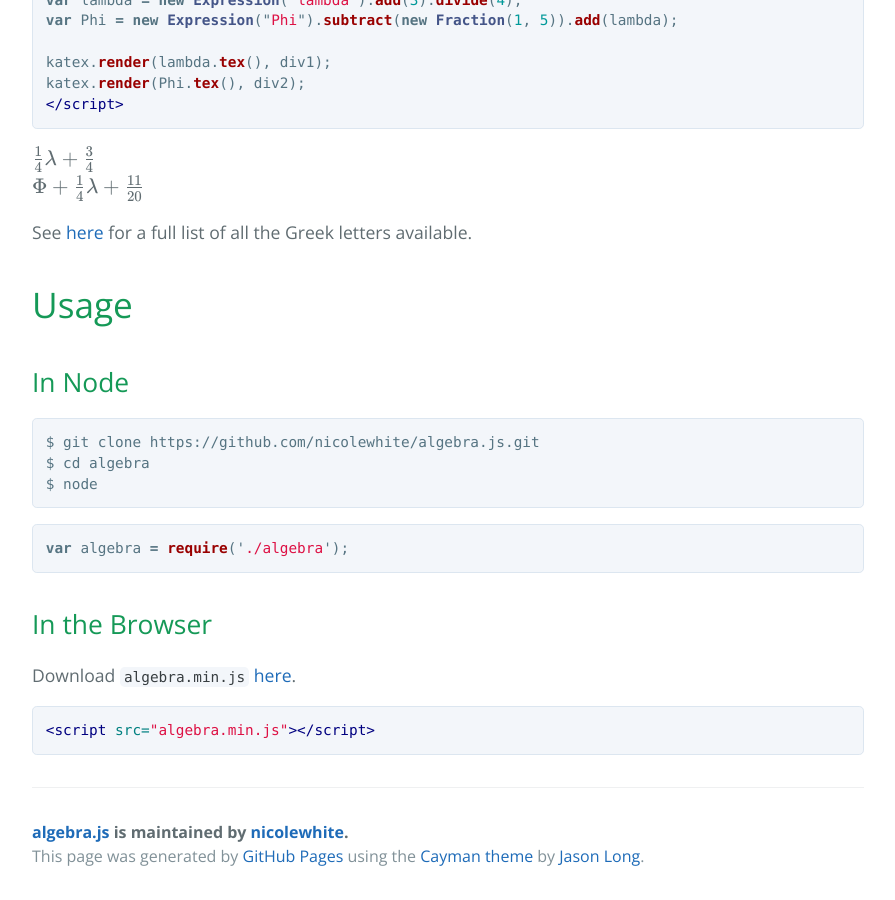
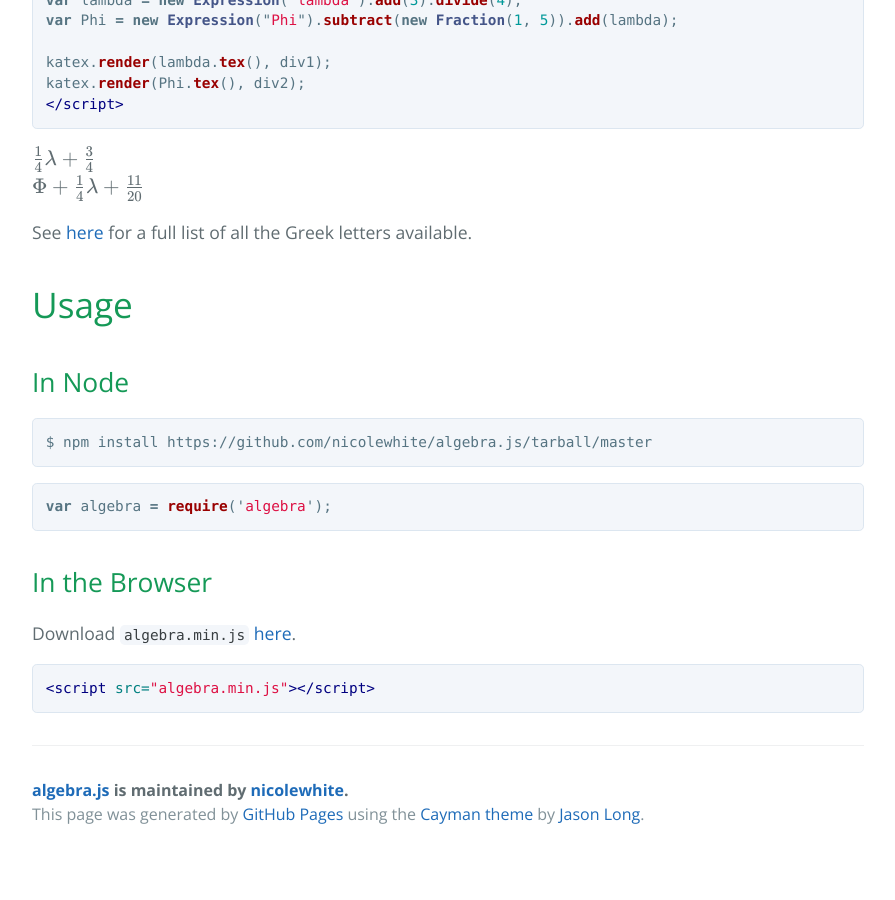
Before and after one commit to nicolewhite/algebra.js, a Jekyll site: the page built from index.md, in a window 1280 px wide and 900 px high, scrolled down 7006 px. Shown: the whole window, without its empty margins (192-1087 px from the left). Built offline with Jekyll 4.4.1, drawn with Linux system fonts in a browser that asks for light colours; nearby versions of some CDN libraries; Markdown is read by kramdown in place of the engine named in the settings; after the commit the page ends 7864 px from its top, so only the background shows below that.

Commit message:
npm install tarball

````diff
--- a/index.md
+++ b/index.md
@@ -363,13 +363,11 @@ all the Greek letters available.
 ## <a name="usage-in-node"></a> In Node
 
 ```
-$ git clone https://github.com/nicolewhite/algebra.js.git
-$ cd algebra
-$ node
+$ npm install https://github.com/nicolewhite/algebra.js/tarball/master
 ```
 
 ```js
-var algebra = require('./algebra');
+var algebra = require('algebra');
 ```
 
 ## <a name="usage-in-browser"></a> In the Browser
````
